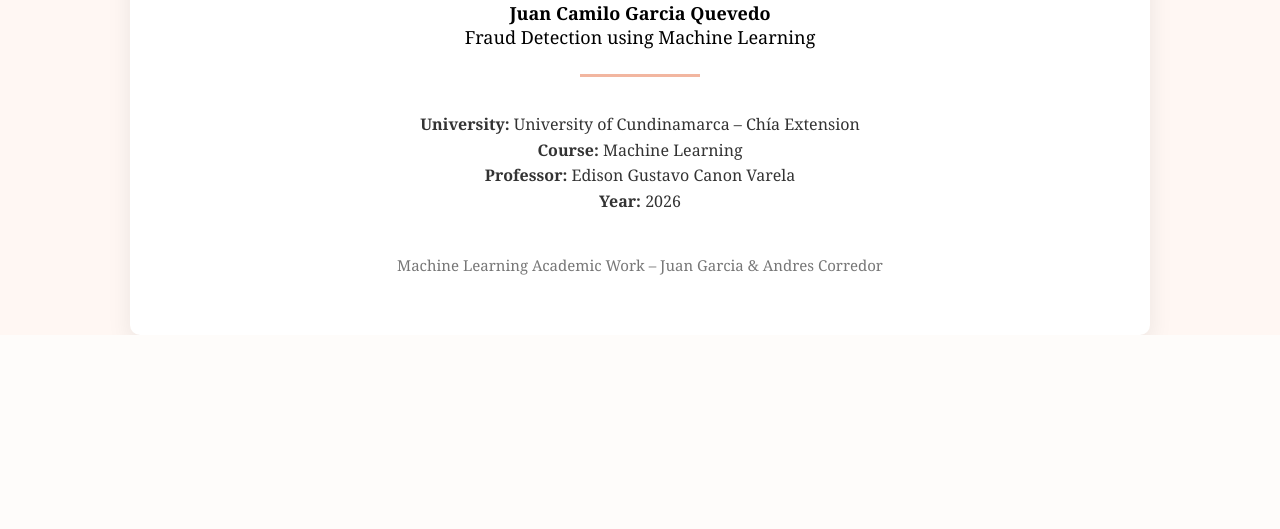
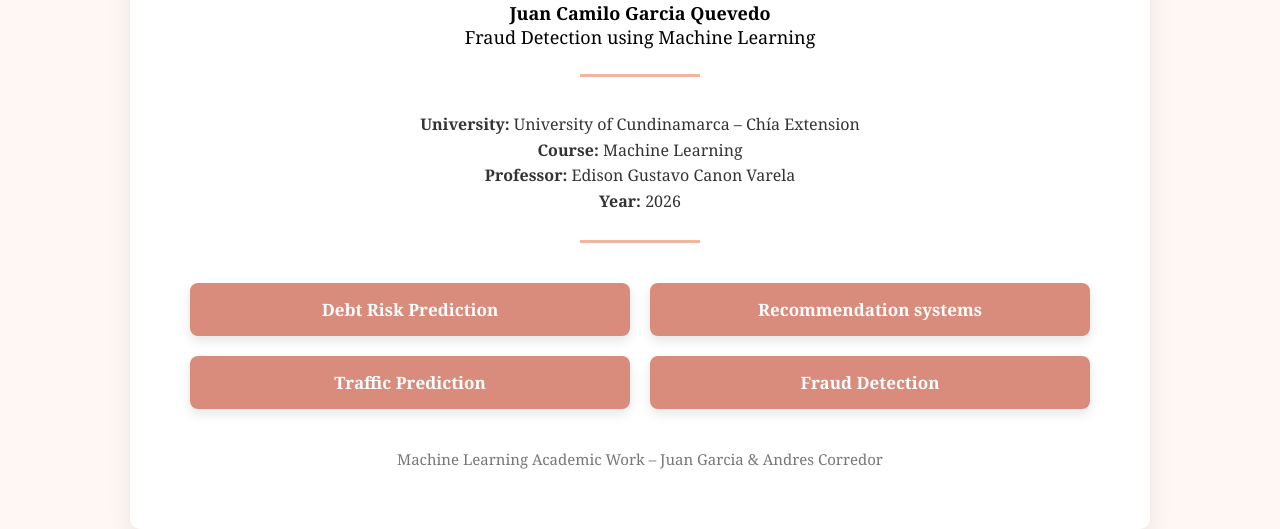
Before and after one commit to Andres5-12/Machine_Learning, a Flask app: page / in a window 1280 px wide. Shown: the part 543-1072 px from the top of the page. Before the commit the page ends 878 px from the top, so only its background shows below. Run offline with Flask 3, Linux system fonts and the light colour scheme.

Commit message:
add menu
add four buttons

```diff
--- a/templates/Page.html
+++ b/templates/Page.html
@@ -73,6 +73,38 @@ body{
     color:#777;
 }
 
+/* NUEVOS BOTONES */
+
+.buttons{
+
+margin-top:40px;
+display:grid;
+grid-template-columns:1fr 1fr;
+gap:20px;
+
+}
+
+.btn{
+
+background:#d98c7b;
+color:white;
+padding:15px;
+border-radius:8px;
+text-decoration:none;
+font-size:17px;
+font-weight:bold;
+transition:0.3s;
+box-shadow:0 5px 12px rgba(0,0,0,0.1);
+
+}
+
+.btn:hover{
+
+background:#c37463;
+transform:translateY(-3px);
+
+}
+
 </style>
 </head>
 
@@ -134,6 +166,29 @@ Fraud Detection using Machine Learning
 
 </div>
 
+<div class="line"></div>
+
+
+<div class="buttons">
+
+<a href="/FirstPage" class="btn">
+Debt Risk Prediction
+</a>
+
+<a href="/SecondPage" class="btn">
+Recommendation systems
+</a>
+
+<a href="/ThirdPage" class="btn">
+Traffic Prediction
+</a>
+
+<a href="/FourthPage" class="btn">
+Fraud Detection
+</a>
+
+</div>
+
 <div class="footer">
 
 Machine Learning Academic Work – Juan Garcia & Andres Corredor
```
